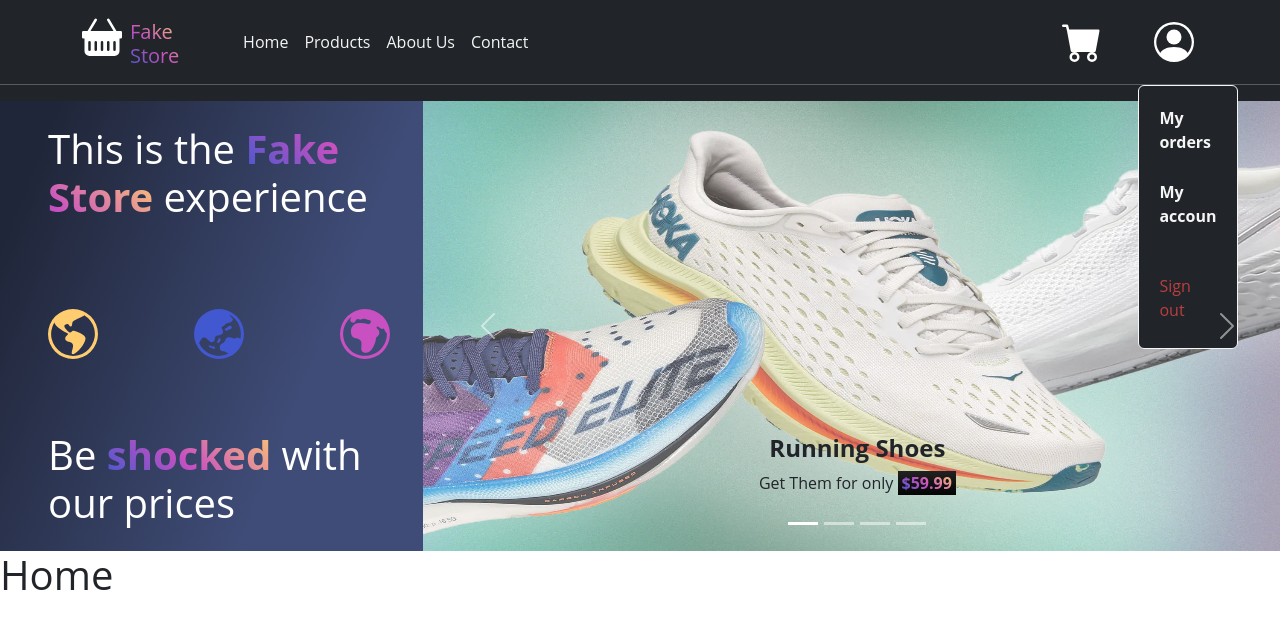
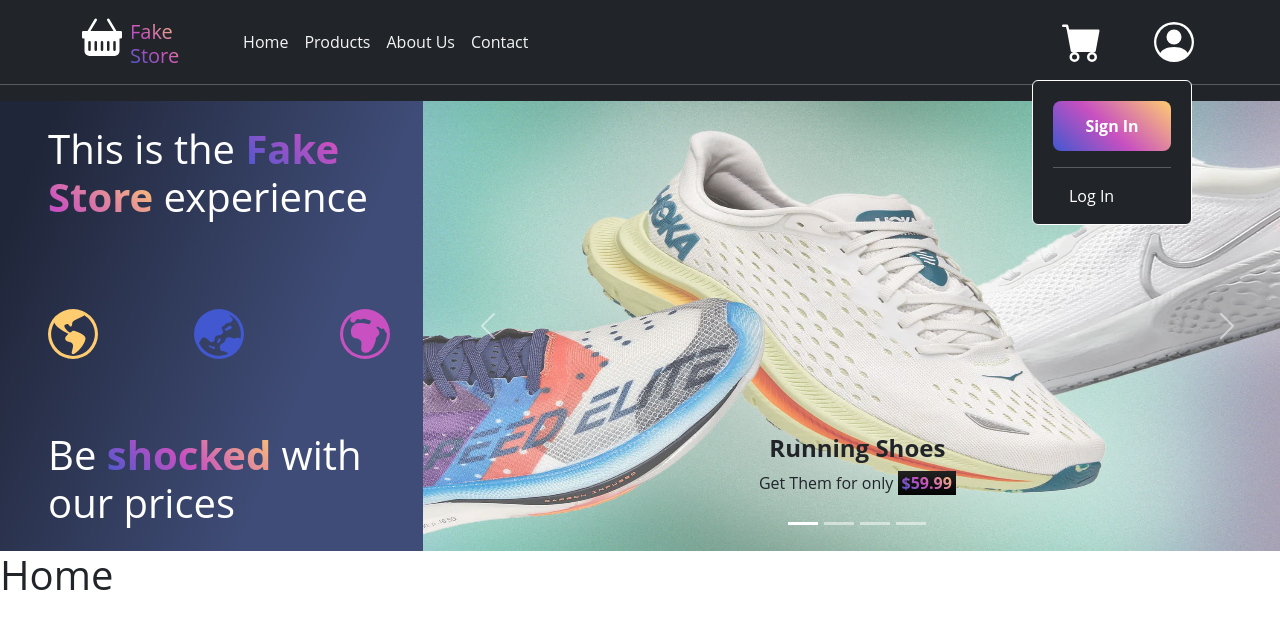
Before and after one commit to lfayala9/shop-next, a Next.js app: page / in a window 1280 px wide. Both pictures are taken after a click on the picture 1174 px from the left and 42 px from the top of the page. Shown: the top 628 px of the page. Built offline with nearby package versions, Linux system fonts and the light colour scheme.

Commit message:
Fixed the toggle menu function

```diff
--- a/src/components/Header.jsx
+++ b/src/components/Header.jsx
@@ -1,35 +1,32 @@
 import Image from "next/image";
-import { useState, useRef, useEffect } from "react";
 import style from "../styles/Header.module.scss";
 import logo from "../assets/icons/basket-fill.svg";
 import menu from "../assets/icons/list.svg";
 import user from "../assets/icons/person-circle.svg";
 import cart from "../assets/icons/cart-fill.svg";
 import Menu from "./Menu";
+import { useState, useEffect, useRef } from "react";
 
 const Header = () => {
   const [toggle, setToggle] = useState(false);
-  const handleToggle = () => {
-    setToggle(!toggle);
-  };
 
-  const ref = useRef();
+  let ref = useRef();
 
   useEffect(() => {
-    const checkIfClickedOutside = (e) => {
-      if (toggle && ref.current && !ref.current.contains(e.target)) {
+    let handleClose = (e) => {
+      if (!ref.current.contains(e.target)) {
         setToggle(false);
       }
     };
 
-    document.addEventListener("mousedown", checkIfClickedOutside);
+    document.addEventListener("mousedown", handleClose);
+
     return () => {
-      document.removeEventListener("mousedown", checkIfClickedOutside);
+      document.removeEventListener("mousedown", handleClose);
     };
-  }, [toggle]);
-
+  });
   return (
-    <header className="bg-dark py-3 shadow-lg mb-0" ref={ref}>
+    <header className="bg-dark py-3 shadow-lg mb-0">
       <div className="container">
         <div className="d-flex align-items-center justify-content-between justify-content-lg-start">
           <Image src={menu} alt="menu" className="mini-menu d-md-none" />
@@ -64,18 +61,21 @@ const Header = () => {
           <span className={style["shopping-cart"]}>
             <Image className="mx-1 mx-md-5" src={cart} alt="cart" />
           </span>
-          <span className={style["user-icon"]}>
+          <div ref={ref} className={style["user-icon"]}>
             <Image
-              onClick={()=> setToggle(oldState => !oldState)}
               className="mx-1"
+              onClick={() => setToggle(!toggle)}
+              // type="button" data-bs-toggle="dropdown" aria-expanded="false"
               src={user}
               alt="user"
+              // dropdown-toggle
             />
-          </span>
+            {toggle && <Menu />}
+            {/* <Menu /> */}
+          </div>
         </div>
       </div>
       <hr className="text-white mt-3 mb-0" />
-      {toggle && <Menu />}
     </header>
   );
 };
--- a/src/components/Menu.jsx
+++ b/src/components/Menu.jsx
@@ -2,21 +2,19 @@ import Link from "next/link";
 import style from "../styles/Menu.module.scss"
 const Menu = () => {
     return (
-      <div className={style.Menu}>
-        <ul>
-          <li>
-            <Link href="/" className="title">
-              My orders
+        <div  className={style["Menu"]}>
+          <ul className="p-0">
+            <li>
+            <Link href="/sign-in">
+              <button className={style['primary-button']}>Sign In</button>
             </Link>
-          </li>
-          <li>
-            <Link href="/">My account</Link>
-          </li>
-          <li>
-            <Link href="/">Sign out</Link>
-          </li>
-        </ul>
-      </div>
+            </li>
+            <hr className="text-white"/>
+            <li className="px-3">
+              <Link className="text-decoration-none text-white" href="/">Log In</Link>
+            </li>
+          </ul>
+        </div>
     );
   };
 
--- a/src/containers/Carousel.jsx
+++ b/src/containers/Carousel.jsx
@@ -30,7 +30,6 @@ const Carousel = () => {
     },
   ];
 
-  console.log(sampleImages);
   return (
     <section className="slideshow_main d-flex justify-content-end row">
       <div style={{background: 'linear-gradient(112.1deg, rgb(32, 38, 57) 11.4%, rgb(63, 76, 119) 70.2%)'}} className="col-lg-4 d-lg-flex d-none align-items-start flex-column">
--- a/src/styles/Header.module.scss
+++ b/src/styles/Header.module.scss
@@ -1,13 +1,15 @@
+@import '__vars.scss';
+
 header{
     .nav-logo{
         cursor: pointer;
     }
     .title{
-        // text-white mt-2 mb-0 mx-2
+        overflow-y: hidden;
         margin-top: 0.25rem;
         margin-bottom: 0;
         margin-left: 0.50rem;
-        background-image: linear-gradient(43deg, #4158D0 0%, #C850C0 46%, #FFCC70 100%);
+        background-image: $--pink-gradient;
         -webkit-background-clip: text;
         background-clip: text;
         color: transparent;
@@ -22,7 +24,7 @@ header{
 
     .nav-text:hover{
         transition: 0.55s;
-        background-image: linear-gradient(43deg, #4158D0 0%, #C850C0 46%, #FFCC70 100%);
+        background-image: $--pink-gradient;
         -webkit-background-clip: text;
         background-clip: text;
         color: transparent;
--- a/src/styles/Menu.module.scss
+++ b/src/styles/Menu.module.scss
@@ -1,44 +1,32 @@
+@import '__vars';
 .Menu {
-    width: 100px;
-    z-index: 1;
+  width: 10rem;
   height: auto;
+  border: 1px solid white;
   border-radius: 6px;
-    border: 1px solid whitesmoke;
   padding: 20px 20px 0 20px;
   position: absolute;
-    background-color: #212529;
-    top: 5.3rem;
-    right: 2.6rem;
-    transition: 0.5;
+  background-color: $--dark;
+  top: 5rem;
+  right: 5.5rem;
+  z-index: 1000;
+  transition: swipeDown 0.26s ease;
 }
-  .Menu ul {
-    list-style: none;
-    padding: 0;
-    margin: 0;
-  }
-  .Menu ul li:nth-child(1),
-  .Menu ul li:nth-child(2) {
+  .primary-button {
+    background-image: $--pink-gradient;
+    border-radius: 8px;
+    border: none;
+    color: white;
+    width: 100%;
+    cursor: pointer;
     font-weight: bold;
-  }
-  .Menu ul li:last-child {
-    padding-top: 20px;
-    border-top: 1px solid var(--very-light-pink);
-  }
-  .Menu ul li:last-child a {
-    color: rgb(189, 62, 62);
-    font-size: var(--sm);
-  }
-  .Menu ul li a {
-    color: whitesmoke;
-    text-decoration: none;
-    margin-bottom: 20px;
-    display: inline-block;
+    height: 50px;
   }
 
-@media (max-width: 640px) {
-    .Menu{
-      position: absolute;
-      right: 0;
+  .primary-button:hover{
+    background-image: $--reverse-gradient;
   }
 
-}
+// @media (max-width: 640px) {
+
+// }
--- /dev/null
+++ b/src/styles/__vars.scss
@@ -0,0 +1,3 @@
+$--pink-gradient: linear-gradient(43deg, #4158D0 0%, #C850C0 46%, #FFCC70 100%);
+$--reverse-gradient: linear-gradient(43deg, #FFCC70 0%, #C850C0 46%, #4158D0 100%);
+$--dark: #212529
```
Also changed, not shown: src/styles/globals.css (line endings or trailing spaces). Lines whose indentation alone changed are shown as unchanged.
